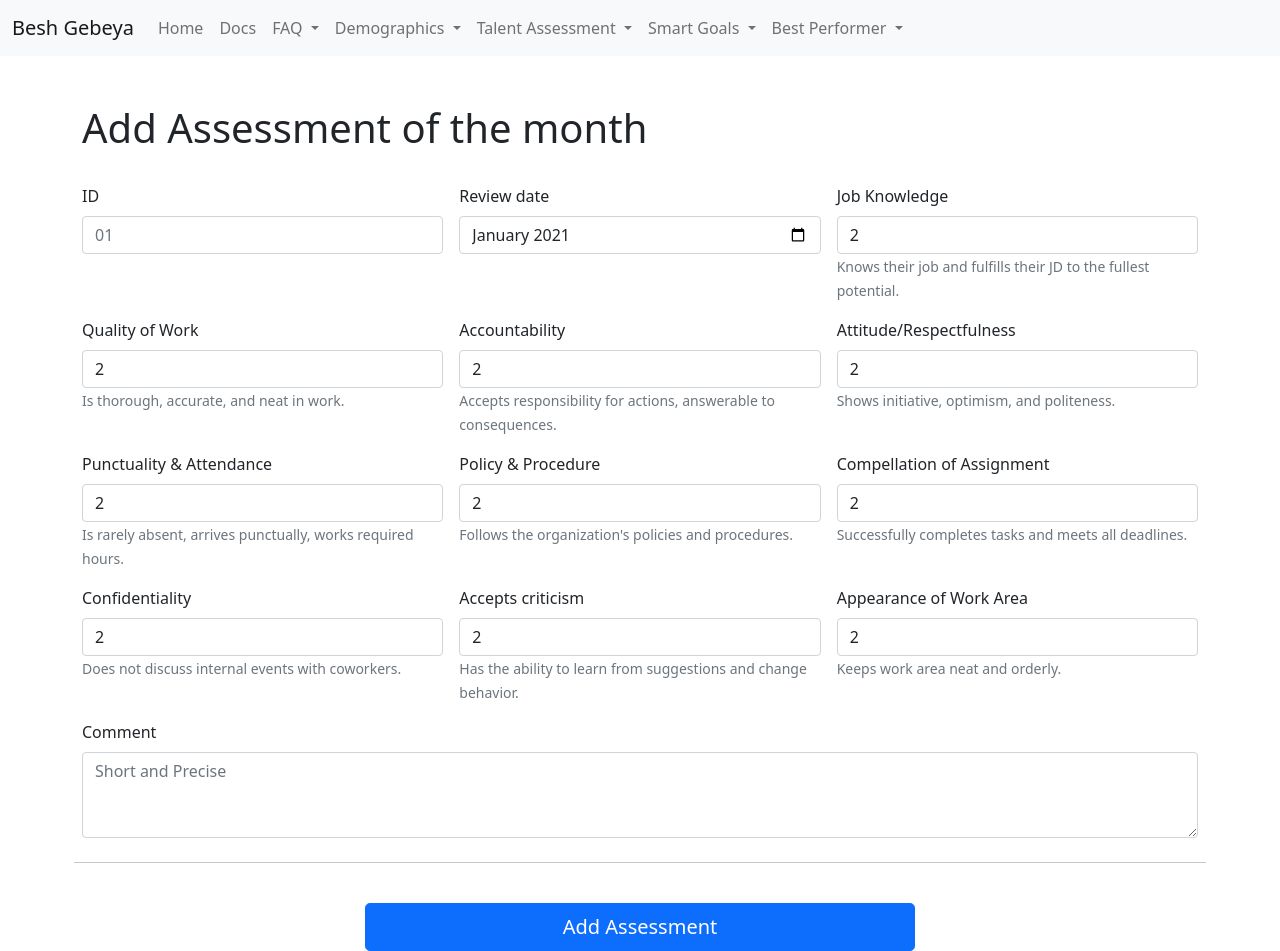
After one commit to antenehbedilu/Besh-Gebeya, a Flask app: page /add-talent-assessment-month in a window 1280 px wide. The commit adds this page. Run offline with Flask 2, Linux system fonts and the light colour scheme.

Commit message:
Removed add-talent-assessment and changed it to add-talent-assessment-month & add-talent-assessment-year; Removed view-talent-assessments and changed it to view-talent-assessments-month & view-talent-assessments-year; also changed app.py & base.html; Removed [0:4] from view-employee-of-the-year

```diff
--- a/app.py
+++ b/app.py
@@ -145,8 +145,8 @@ def delete_smart_goals(departmentOf):
     except Exception as e:
         return f'An Error Occured: {e}'
 
-@app.route('/add-talent-assessment', methods=['POST', 'GET'])
-def add_talent_assessment():
+@app.route('/add-talent-assessment-month', methods=['POST', 'GET'])
+def add_talent_assessment_month():
     if request.method == 'POST':
         UUID = request.form['UUID']
         reviewDate = request.form['reviewDate']
@@ -181,7 +181,7 @@ def add_talent_assessment():
                 return status
         performerStatus = calPerformerStatus(total)
         try:
-            db.collection(u'ASSESSMENT').document(UUID).set({
+            db.collection(u'ASSESSMENT-MONTH').document(UUID).set({
             u'UUID': UUID,
             u'reviewDate': reviewDate,
             u'jobKnowledge': jobKnowledge,
@@ -197,31 +197,104 @@ def add_talent_assessment():
             u'comment': comment,
             u'totalScore': total,
             u'scores': performerStatus})
-            return redirect('/view-talent-assessments')
+            return redirect('/view-talent-assessments-month')
         except Exception as e:
             return f'An Error Occured: {e}'
-    return render_template('add-talent-assessment.html')
+    return render_template('add-talent-assessment-month.html')
 
-@app.route('/view-talent-assessments', methods=['POST', 'GET'])
-def view_talent_assessments():
+@app.route('/add-talent-assessment-year', methods=['POST', 'GET'])
+def add_talent_assessment_year():
+    if request.method == 'POST':
+        UUID = request.form['UUID']
+        reviewDate = request.form['reviewDate'][0:4]
+        jobKnowledge = request.form['jobKnowledge']
+        qualityOfWork = request.form['qualityOfWork']
+        accountability = request.form['accountability']
+        attitudeRespectfulness = request.form['attitudeRespectfulness']
+        punctualityAttendance = request.form['punctualityAttendance']
+        policyProcedure = request.form['policyProcedure']
+        compellationOfAssignment = request.form['compellationOfAssignment']
+        confidentiality = request.form['confidentiality']
+        acceptsCriticism = request.form['acceptsCriticism']
+        appearanceOfWorkArea = request.form['appearanceOfWorkArea']
+        comment = request.form['comment']
+        total = int(jobKnowledge) + int(qualityOfWork) + int(accountability) + int(attitudeRespectfulness) + int(punctualityAttendance) + int(policyProcedure) + int(compellationOfAssignment) + int(confidentiality) + int(acceptsCriticism) + int(appearanceOfWorkArea)
+        total = float(total/10)
+        def calPerformerStatus(total):
+            if 1.00 >= total or total <= 1.44:
+                status = 'Very Least'
+                return status
+            elif 1.45 >= total or total <= 2.44:
+                status = 'Least'
+                return status
+            elif 2.45 >= total or total <= 3.44:
+                status = 'Good'
+                return status
+            elif 3.45 >= total or total <= 4.44:
+                status = 'Very Good'
+                return status
+            elif 4.45 >= total or total <= 5.00:
+                status = 'Excellent'
+                return status
+        performerStatus = calPerformerStatus(total)
+        try:
+            db.collection(u'ASSESSMENT-YEAR').document(UUID).set({
+            u'UUID': UUID,
+            u'reviewDate': reviewDate,
+            u'jobKnowledge': jobKnowledge,
+            u'qualityOfWork': qualityOfWork,
+            u'accountability': accountability,
+            u'attitudeRespectfulness': attitudeRespectfulness,
+            u'punctualityAttendance': punctualityAttendance,
+            u'policyProcedure': policyProcedure,
+            u'compellationOfAssignment': compellationOfAssignment,
+            u'confidentiality': confidentiality,
+            u'acceptsCriticism': acceptsCriticism,
+            u'appearanceOfWorkArea': appearanceOfWorkArea,
+            u'comment': comment,
+            u'totalScore': total,
+            u'scores': performerStatus})
+            return redirect('/view-talent-assessments-year')
+        except Exception as e:
+            return f'An Error Occured: {e}'
+    return render_template('add-talent-assessment-year.html')
+
+@app.route('/view-talent-assessments-month', methods=['POST', 'GET'])
+def view_talent_assessments_month():
     try:
-        assessments = db.collection('ASSESSMENT').get()
-        return render_template('view-talent-assessments.html', assessments=assessments)
+        assessments = db.collection('ASSESSMENT-MONTH').get()
+        return render_template('view-talent-assessments-month.html', assessments=assessments)
     except Exception as e:
         return f'An Error Occured: {e}'
 
-@app.route('/delete-talent-assessments/<string:UUID>')
-def delete_talent_assessments(UUID):
+@app.route('/view-talent-assessments-year', methods=['POST', 'GET'])
+def view_talent_assessments_year():
     try:
-        db.collection('ASSESSMENT').document(UUID).delete()
-        return redirect('/view-talent-assessments')
+        assessments = db.collection('ASSESSMENT-YEAR').get()
+        return render_template('view-talent-assessments-year.html', assessments=assessments)
+    except Exception as e:
+        return f'An Error Occured: {e}'
+
+@app.route('/delete-talent-assessments-month/<string:UUID>')
+def delete_talent_assessments_month(UUID):
+    try:
+        db.collection('ASSESSMENT-MONTH').document(UUID).delete()
+        return redirect('/view-talent-assessments-month')
+    except Exception as e:
+        return f'An Error Occured: {e}'
+
+@app.route('/delete-talent-assessments-year/<string:UUID>')
+def delete_talent_assessments_year(UUID):
+    try:
+        db.collection('ASSESSMENT-YEAR').document(UUID).delete()
+        return redirect('/view-talent-assessments-year')
     except Exception as e:
         return f'An Error Occured: {e}'
 
 @app.route('/view-employee-of-the-year', methods=['POST', 'GET'])
 def view_employee_of_the_year():
 	try:
-	    employees = db.collection('ASSESSMENT')
+	    employees = db.collection('ASSESSMENT-YEAR')
 	    employees = employees.where(u'totalScore', u'>', 4.85).stream()
 	    return render_template('view-employee-of-the-year.html', employees=employees)
 	except Exception as e:
@@ -230,7 +303,7 @@ def view_employee_of_the_year():
 @app.route('/view-employee-of-the-month', methods=['POST', 'GET'])
 def view_employee_of_the_month():
 	try:
-	    employees = db.collection('ASSESSMENT')
+	    employees = db.collection('ASSESSMENT-MONTH')
 	    employees = employees.where(u'totalScore', u'>', 4.85).stream()
 	    return render_template('view-employee-of-the-month.html', employees=employees)
 	except Exception as e:
@@ -240,6 +313,5 @@ def view_employee_of_the_month():
 def docs():
     return render_template('docs.html')
 
-
 if __name__ == '__main__':
     app.run(debug=True)
--- /dev/null
+++ b/templates/add-talent-assessment-month.html
@@ -0,0 +1,210 @@
+{% extends 'base.html' %} {% block head %}
+<title>Assessment</title>
+{% endblock %} {% block body %}
+<h1>Add Assessment of the month</h1>
+<br />
+
+<form action="/add-talent-assessment-month" method="POST" class="row g-3">
+  <div class="col-md-4">
+    <label for="reviewDate" class="form-label">ID</label>
+    <input class="form-control" type="text" name="UUID" id="UUID" placeholder="01" required />
+  </div>
+
+  <div class="col-md-4">
+    <label for="reviewDate" class="form-label">Review date</label>
+    <input
+      class="form-control"
+      type="month"
+      name="reviewDate"
+      id="reviewDate"
+      value="2021-01"
+      required
+    />
+  </div>
+
+  <div class="col-md-4">
+    <label for="jobKnowledge" class="form-label"
+      >Job Knowledge</label
+    >
+    <input
+      class="form-control"
+      name="jobKnowledge"
+      id="jobKnowledge"
+      type="number"
+      value="2"
+      min="1"
+      max="5"
+      step="1"
+    />
+    <small class="text-muted">Knows their job and fulfills their JD to the fullest potential.</small>
+  </div>
+
+  <div class="col-md-4">
+    <label for="qualityOfWork" class="form-label"
+      >Quality of Work</label
+    >
+    <input
+      class="form-control"
+      name="qualityOfWork"
+      id="qualityOfWork"
+      type="number"
+      value="2"
+      min="1"
+      max="5"
+      step="1"
+    />
+    <small class="text-muted">Is thorough, accurate, and neat in work.</small>
+  </div>
+
+  <div class="col-md-4">
+    <label for="accountability" class="form-label">Accountability</label>
+    <input
+      class="form-control"
+      name="accountability"
+      id="accountability"
+      type="number"
+      value="2"
+      min="1"
+      max="5"
+      step="1"
+    />
+    <small class="text-muted">Accepts responsibility for actions, answerable to consequences.</small>
+  </div>
+
+  <div class="col-md-4">
+    <label for="attitudeRespectfulness" class="form-label"
+      >Attitude/Respectfulness</label
+    >
+    <input
+      class="form-control"
+      name="attitudeRespectfulness"
+      id="attitudeRespectfulness"
+      type="number"
+      value="2"
+      min="1"
+      max="5"
+      step="1"
+    />
+    <small class="text-muted">Shows initiative, optimism, and politeness.</small>
+  </div>
+
+  <div class="col-md-4">
+    <label for="punctualityAttendance" class="form-label"
+      >Punctuality & Attendance</label
+    >
+    <input
+      class="form-control"
+      name="punctualityAttendance"
+      id="punctualityAttendance"
+      type="number"
+      value="2"
+      min="1"
+      max="5"
+      step="1"
+    />
+    <small class="text-muted">Is rarely absent, arrives punctually, works required hours.</small>
+  </div>
+
+
+  <div class="col-md-4">
+    <label for="policyProcedure" class="form-label"
+      >Policy & Procedure</label
+    >
+    <input
+      class="form-control"
+      name="policyProcedure"
+      id="policyProcedure"
+      type="number"
+      value="2"
+      min="1"
+      max="5"
+      step="1"
+    />
+    <small class="text-muted">Follows the organization's policies and procedures.</small>
+  </div>
+
+  <div class="col-md-4">
+    <label for="compellationOfAssignment" class="form-label"
+      >Compellation of Assignment</label
+    >
+    <input
+      class="form-control"
+      name="compellationOfAssignment"
+      id="compellationOfAssignment"
+      type="number"
+      value="2"
+      min="1"
+      max="5"
+      step="1"
+    />
+    <small class="text-muted">Successfully completes tasks and meets all deadlines.</small>
+  </div>
+
+  <div class="col-md-4">
+    <label for="confidentiality" class="form-label"
+      >Confidentiality</label
+    >
+    <input
+      class="form-control"
+      name="confidentiality"
+      id="confidentiality"
+      type="number"
+      value="2"
+      min="1"
+      max="5"
+      step="1"
+    />
+    <small class="text-muted">Does not discuss internal events with coworkers.</small>
+  </div>
+
+  <div class="col-md-4">
+    <label for="acceptsCriticism" class="form-label"
+      >Accepts criticism</label
+    >
+    <input
+      class="form-control"
+      name="acceptsCriticism"
+      id="acceptsCriticism"
+      type="number"
+      value="2"
+      min="1"
+      max="5"
+      step="1"
+    />
+    <small class="text-muted">Has the ability to learn from suggestions and change behavior.</small>
+  </div>
+
+  <div class="col-md-4">
+    <label for="appearanceOfWorkArea" class="form-label"
+      >Appearance of Work Area</label
+    >
+    <input
+      class="form-control"
+      name="appearanceOfWorkArea"
+      id="appearanceOfWorkArea"
+      type="number"
+      value="2"
+      min="1"
+      max="5"
+      step="1"
+    />
+    <small class="text-muted">Keeps work area neat and orderly.</small>
+  </div>
+
+  <div class="form-group">
+    <label for="comment" class="form-label">Comment</label>
+    <textarea
+      class="form-control"
+      name="comment"
+      id="comment"
+      rows="3"
+      placeholder="Short and Precise"
+    ></textarea>
+  </div>
+
+  <hr class="my-4" />
+  <div class="d-grid gap-2 col-6 mx-auto">
+    <button class="btn btn-primary btn-lg" type="submit">Add Assessment</button>
+  </div>
+</form>
+{% endblock %}
--- a/templates/add-talent-assessment.html
+++ b/templates/add-talent-assessment-year.html
@@ -1,13 +1,13 @@
 {% extends 'base.html' %} {% block head %}
 <title>Assessment</title>
 {% endblock %} {% block body %}
-<h1>Add Assessment</h1>
+<h1>Add Assessment of the year</h1>
 <br />
 
-<form action="/add-talent-assessment" method="POST" class="row g-3">
+<form action="/add-talent-assessment-year" method="POST" class="row g-3">
   <div class="col-md-4">
     <label for="reviewDate" class="form-label">ID</label>
-    <input class="form-control" type="text" name="UUID" id="UUID" required />
+    <input class="form-control" type="text" name="UUID" id="UUID" placeholder="01" required />
   </div>
 
   <div class="col-md-4">
--- a/templates/base.html
+++ b/templates/base.html
@@ -54,8 +54,11 @@
                             Talent Assessment
                         </a>
                         <ul class="dropdown-menu" aria-labelledby="navbarDropdownMenuLink">
-                            <li><a class="dropdown-item" href="/view-talent-assessments">View Talent Assessments</a></li>
-                            <li><a class="dropdown-item" href="/add-talent-assessment">Add Talent Assessment</a></li>
+                            <li><a class="dropdown-item" href="/view-talent-assessments-month">View Talent Assessments of the month</a></li>
+                            <li><a class="dropdown-item" href="/add-talent-assessment-month">Add Talent Assessment of the month</a></li>
+                            <li><hr class="dropdown-divider"></li>
+                            <li><a class="dropdown-item" href="/view-talent-assessments-year">View Talent Assessments of the year</a></li>
+                            <li><a class="dropdown-item" href="/add-talent-assessment-year">Add Talent Assessment of the year</a></li>
                         </ul>
                     </li>
                     <li class="nav-item dropdown">
--- a/templates/view-employee-of-the-year.html
+++ b/templates/view-employee-of-the-year.html
@@ -8,11 +8,11 @@
 <div class="d-flex justify-content-center">
   <div class="card border-primary mb-3" style="max-width: 18rem">
     <div class="card-header">
-      Best Performer of {{ employee['reviewDate'][0:4] }}
+      Best Performer of {{ employee['reviewDate'] }}
     </div>
     <div class="card-body">
       <h5 class="card-title">Employee ID {{ employee['UUID'] }}</h5>
-      <p class="card-text">Review Year {{ employee['reviewDate'][0:4] }}</p>
+      <p class="card-text">Review Year {{ employee['reviewDate'] }}</p>
     </div>
   </div>
 </div>
--- a/templates/view-talent-assessments.html
+++ b/templates/view-talent-assessments-year.html
@@ -5,7 +5,7 @@
 {% endblock %}
 
 {% block body %}
-<h1>View Assessment</h1>
+<h1>View Assessment of the year</h1>
 <br>
 
 <div class="container mb-3 mt-3">
@@ -70,7 +70,7 @@
                 <td>{{ assessment['scores'] }}</td>
                 <td>
                         <a class="btn btn-outline-danger my-2 my-sm-0"
-                        href='/delete-talent-assessments/{{ assessment["UUID"] }}'>
+                        href='/delete-talent-assessments-year/{{ assessment["UUID"] }}'>
                         <svg xmlns="http://www.w3.org/2000/svg" width="16" height="16" fill="currentColor" class="bi bi-trash" viewBox="0 0 16 16">
                             <path d="M5.5 5.5A.5.5 0 0 1 6 6v6a.5.5 0 0 1-1 0V6a.5.5 0 0 1 .5-.5zm2.5 0a.5.5 0 0 1 .5.5v6a.5.5 0 0 1-1 0V6a.5.5 0 0 1 .5-.5zm3 .5a.5.5 0 0 0-1 0v6a.5.5 0 0 0 1 0V6z"/>
                             <path fill-rule="evenodd" d="M14.5 3a1 1 0 0 1-1 1H13v9a2 2 0 0 1-2 2H5a2 2 0 0 1-2-2V4h-.5a1 1 0 0 1-1-1V2a1 1 0 0 1 1-1H6a1 1 0 0 1 1-1h2a1 1 0 0 1 1 1h3.5a1 1 0 0 1 1 1v1zM4.118 4L4 4.059V13a1 1 0 0 0 1 1h6a1 1 0 0 0 1-1V4.059L11.882 4H4.118zM2.5 3V2h11v1h-11z"/>
```
Also changed, not shown: templates/view-talent-assessments-month.html (added, +124 -0 lines).
